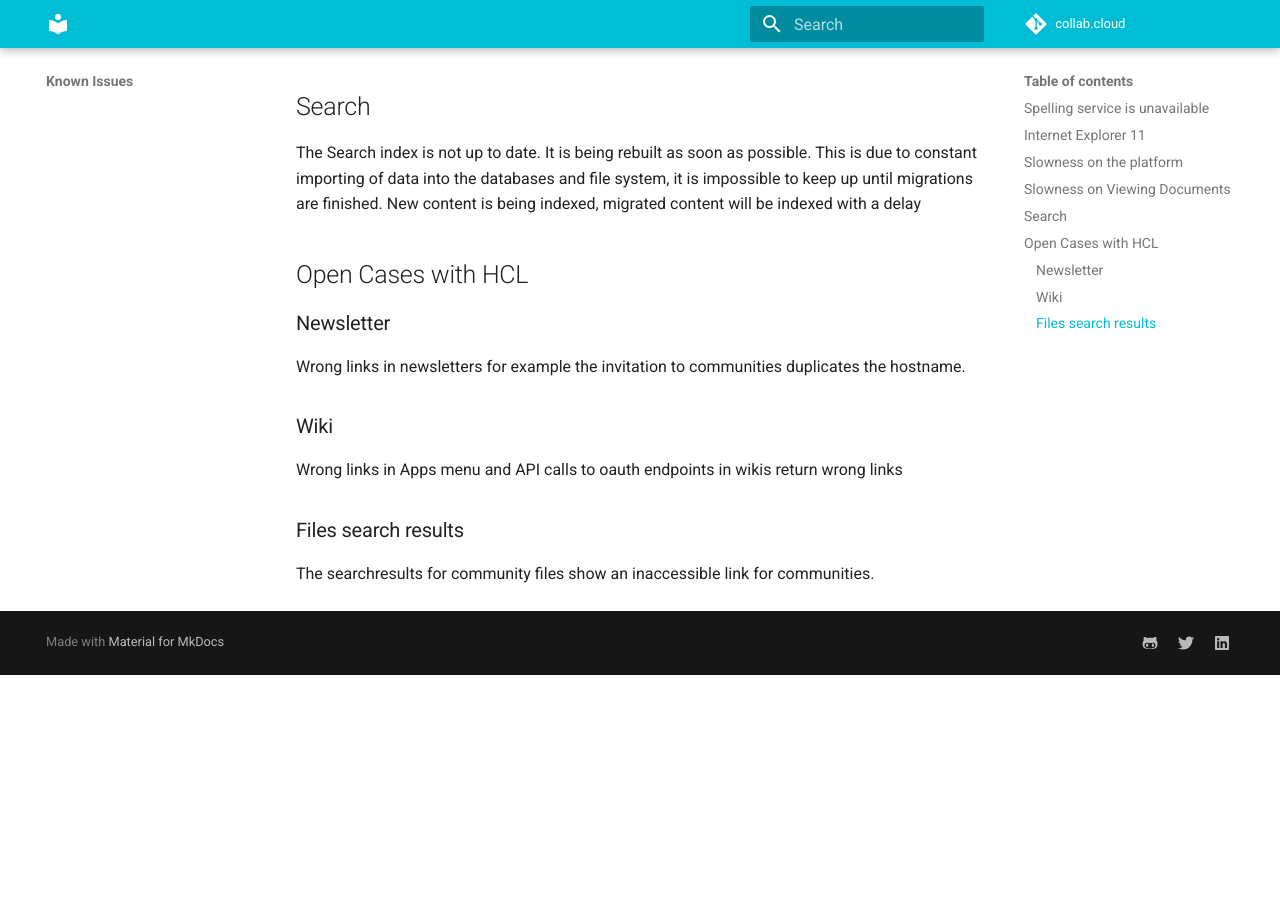
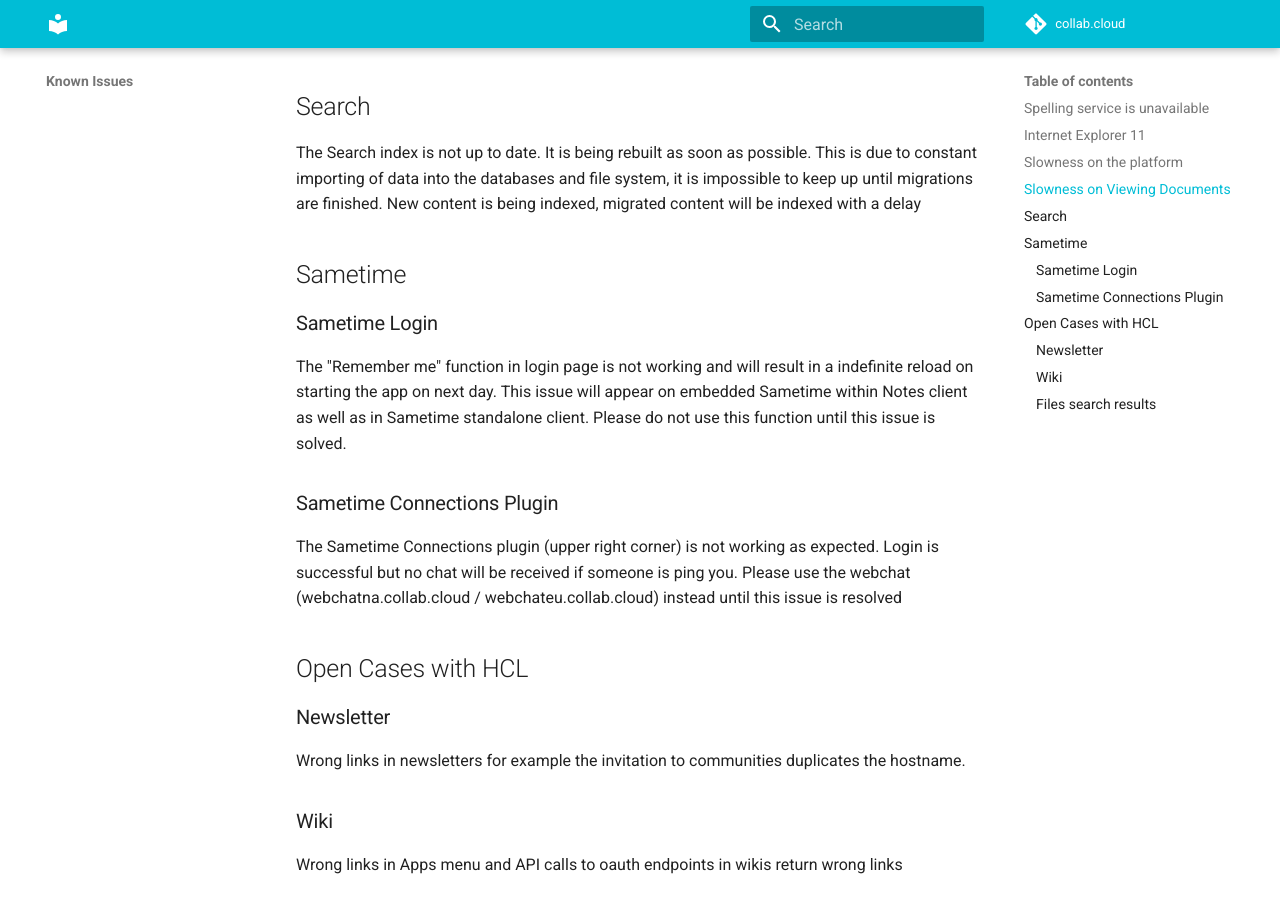
Before and after one commit to collabdotcloud/docs.collab.cloud, an MkDocs documentation site: the page built from docs/help/known-issues.md, in a window 1280 px wide and 900 px high, scrolled down 1154 px. Built offline with MkDocs 1.6.1 and Material for MkDocs 9.7.7, drawn with Linux system fonts in a browser that asks for light colours; before the commit the page ends 1829 px from its top, so only the background shows below that.

Commit message:
Sametime Issues updated

```diff
--- a/docs/help/known-issues.md
+++ b/docs/help/known-issues.md
@@ -30,6 +30,18 @@
 
 The Search index is not up to date. It is being rebuilt as soon as possible. This is due to constant importing of data into the databases and file system, it is impossible to keep up until migrations are finished. New content is being indexed, migrated content will be indexed with a delay
 
+## Sametime
+
+### Sametime Login
+
+The "Remember me" function in login page is not working and will result in a indefinite reload on starting the app on next day. This issue will appear on embedded Sametime within Notes client as well as in Sametime standalone client.
+Please do not use this function until this issue is solved.
+
+### Sametime Connections Plugin
+
+The Sametime Connections plugin (upper right corner) is not working as expected. Login is successful but no chat will be received if someone is ping you.
+Please use the webchat (webchatna.collab.cloud / webchateu.collab.cloud) instead until this issue is resolved
+
 ## Open Cases with HCL
 
 ### Newsletter
```
